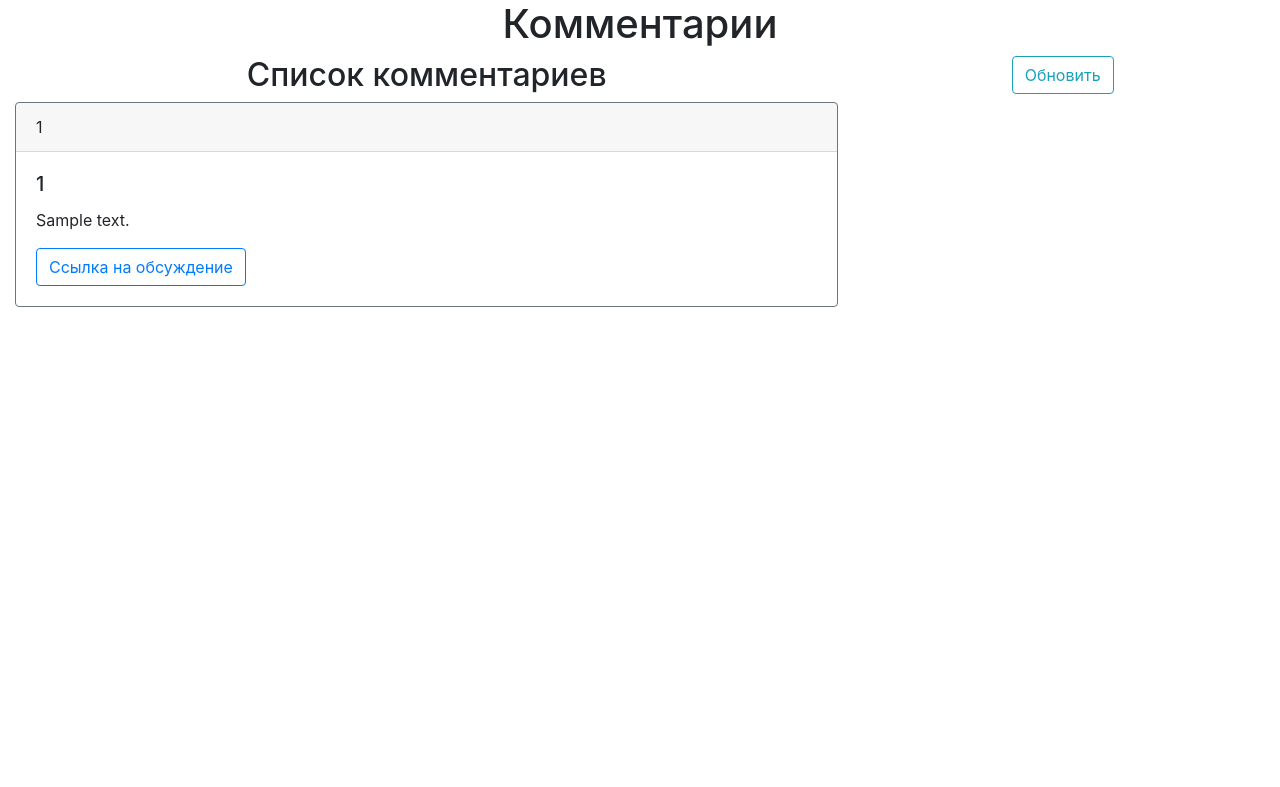
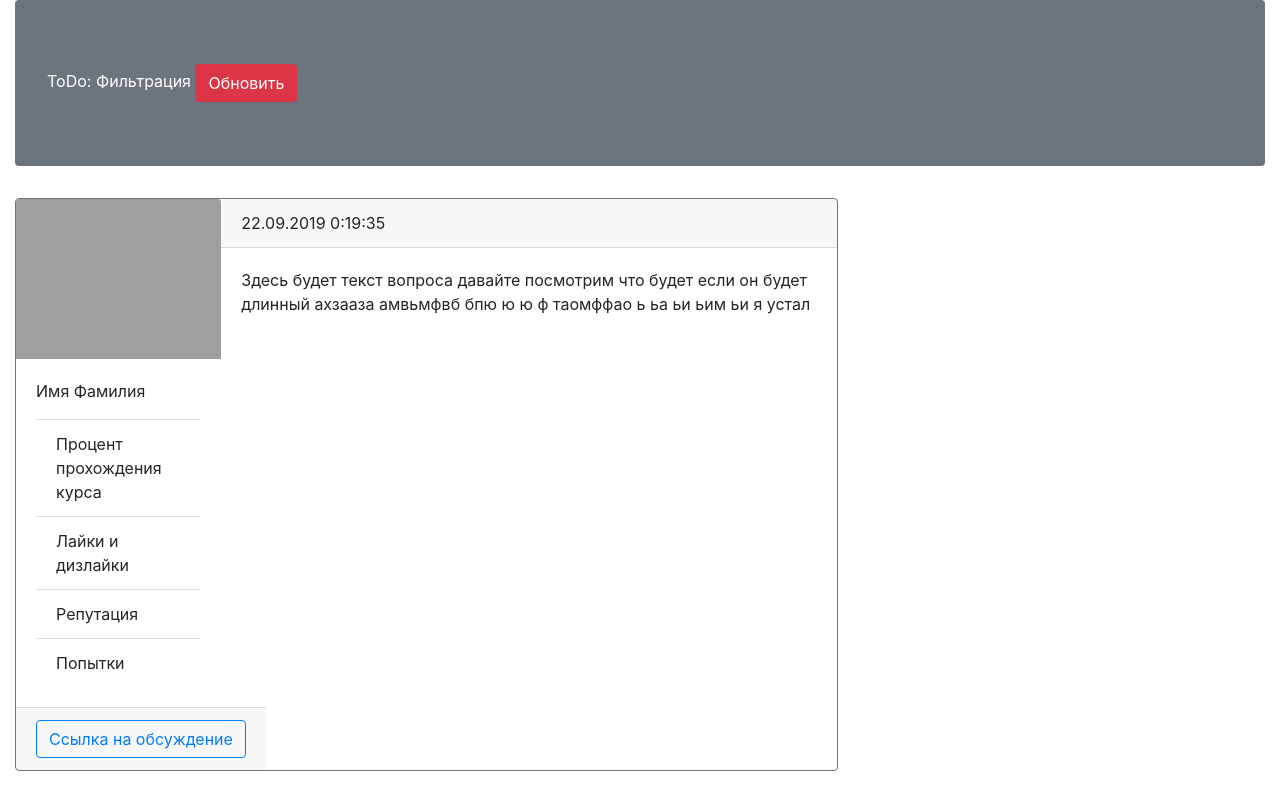
Before and after one commit to moevm/bsc_fokin, a Flask app: template app/templates/main/comments.html in a window 1280 px wide. Shown: the part 80-867 px from the top of the page. Before the commit the page ends 387 px from the top, so only its background shows below. Run offline with Flask 2, Linux system fonts and the light colour scheme; the template is opened without the code that fills it: most values are stand-ins (such as "Sample title", 1, 10 or a date in 2020); some libraries are stand-ins or nearby versions; grey boxes are pictures that could not be loaded.

Commit message:
Новые комментарии

```diff
--- a/app/main/stepic.py
+++ b/app/main/stepic.py
@@ -140,7 +140,6 @@ class StepicApi:
 		comment_list = []
 		while page:
 			response = self.__fetch_comments(course_id, page)
-			print(page)
 			comment_list += [
 				{
 					'stepic_id': comment['id'],
--- a/app/main/views.py
+++ b/app/main/views.py
@@ -62,7 +62,6 @@ def update_comments():
 	stepic_api = StepicApi(session['token'])
 	for course in Course.objects():
 		comment_list = stepic_api.get_course_comments(course.stepic_id)
-		print(len(comment_list))
 		for comment in comment_list:
 			Comment.objects(stepic_id=comment['stepic_id']).update_one(
 				parent_id = comment['parent_id'],
--- /dev/null
+++ b/app/static/css/comments.css
@@ -0,0 +1,3 @@
+.card-img-top {
+	height: 10rem;
+}
--- a/app/static/css/navbar.css
+++ b/app/static/css/navbar.css
@@ -35,3 +35,7 @@
 	color: #f4f4f4;
 	cursor: pointer;
 }
+
+.nav-item img {
+	height: 3rem;
+}
--- a/app/templates/main/base.html
+++ b/app/templates/main/base.html
@@ -27,7 +27,7 @@
 				{% if current_user.is_authenticated %}
 				<li class="nav-item dropdown">
 					<a class="btn btn-secondary dropdown-toggle" href="#" id="navbarDropdown" role="button" data-toggle="dropdown" aria-haspopup="true" aria-expanded="false">
-						<img src="{{ current_user.avatar_url }}" style="height: 3rem"> {{ current_user.full_name }}
+						<img src="{{ current_user.avatar_url }}"> {{ current_user.full_name }}
 					</a>
 					<div class="dropdown-menu bg-secondary" aria-labelledby="navbarDropdown">
 						<a class="btn bg-warning dropdown-item" href="{{ url_for('main.show_all_comments') }}">Комментарии</a>
--- a/app/templates/main/comments.html
+++ b/app/templates/main/comments.html
@@ -1,26 +1,55 @@
 {% extends "main/base.html" %}
+
+{% block extra_css %}
+
+<link rel="stylesheet" href="{{ url_for('static', filename = 'css/comments.css') }}">
+
+{% endblock %}
 
 {% block content %}
 
-<h1 style="text-align: center;">Комментарии</h1>
+<div class="jumbotron text-white rounded bg-secondary">
+	ТоDo: Фильтрация
+	<a class="btn btn-danger mr-2" href="{{ url_for('main.update_comments') }}">Обновить</a>
+</div>
+<div class="comment-list">
 	<div class="row">
 		<div class="col-8">
-		<h2 style="text-align: center;">Список комментариев</h2>
 			{% for comment in comment_list %}
 			<div class="card border-secondary mb-3">
+				<div class="row no-gutters">
+					<div class="col-3">
+						<img src="https://stepik.org/users/19764358/af0acaa2dacd7a7004958c54e12ab05838ad22ab/avatar.svg" class="card-img-top">
+						<div class="card-body">
+							<p class="card-text">
+								Имя Фамилия
+							</p>
+							<ul class="list-group list-group-flush">
+								<li class="list-group-item">Процент прохождения курса</li>
+								<li class="list-group-item">Лайки и дизлайки</li>
+								<li class="list-group-item">Репутация</li>
+								<li class="list-group-item">Попытки</li>
+							</ul>
+						</div>
+					</div>
+					<div class="col-9">
 						<div class="card-header">
-				{{ comment.stepic_id }}
+							22.09.2019 0:19:35
 						</div>
 						<div class="card-body">
-				<h5 class="card-title">{{ comment.user_id }}</h5>
-				<p class="card-text">{{ comment.text|safe }}</p>
+							<p class="card-text">Здесь будет текст вопроса давайте
+								посмотрим что будет если он будет длинный ахзааза
+								амвьмфвб бпю ю ю ф таомффао ь ьа ьи ьим ьи я устал
+							</p>
+						</div>
+					</div>
+					<div class="card-footer">
 						<a href="#" class="btn btn-outline-primary">Ссылка на обсуждение</a>
+					</div>
 				</div>
 			</div>
 			{% endfor %}
 		</div>
-	<div class="col-4" style="text-align: center;">
-		<a class="btn btn-outline-info mr-sm-2" href="{{ url_for('main.update_comments') }}">Обновить</a>
 	</div>
 </div>
 
--- a/app/templates/main/courses.html
+++ b/app/templates/main/courses.html
@@ -26,8 +26,8 @@
 		{% endfor %}
 	</div>
 	<div class="col-6" style="text-align: center;">
-		<a class="btn btn-outline-info mr-sm-2" href="{{ url_for('main.update_courses') }}">Обновить</a>
-		<a class="btn btn-outline-success mr-sm-2" href="#">Сохранить</a>
+		<a class="btn btn-outline-info mr-2" href="{{ url_for('main.update_courses') }}">Обновить</a>
+		<a class="btn btn-outline-success mr-2" href="#">Сохранить</a>
 	</div>
 </div>
 
```
Lines whose indentation alone changed are shown as unchanged.
